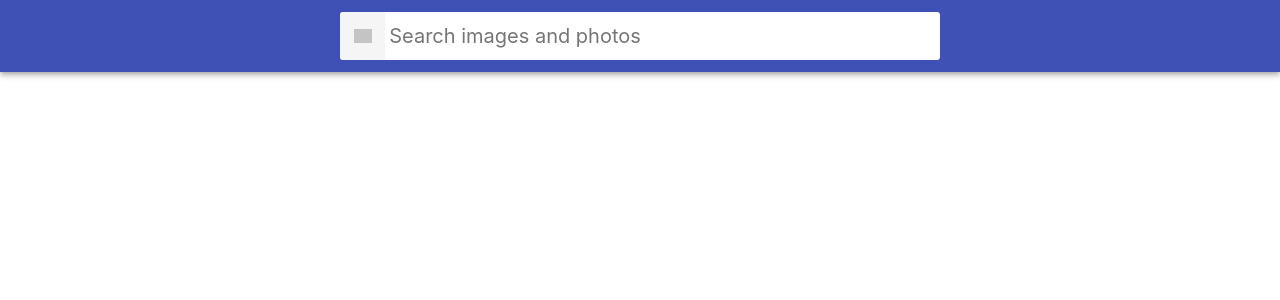
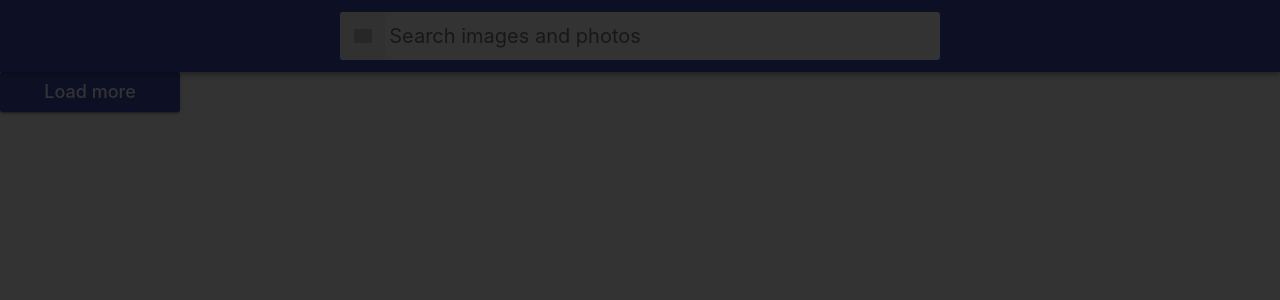
Before and after one commit to Maryna1212/goit-react-hw-03-image-finder, a React (Create React App) app: page / in a window 1280 px wide. Shown: the top 300 px of the page. Built offline with nearby package versions, Linux system fonts and the light colour scheme; grey boxes are pictures that could not be loaded.

Commit message:
add other components

```diff
--- a/src/App.js
+++ b/src/App.js
@@ -1,6 +1,9 @@
 import React, { Component } from 'react';
 import { GlobalStyle } from './components/GlobalStyle';
 import Searchbar from './components/Searchbar/Searchbar';
+import ImageGallery from './components/ImageGallery/ImageGallery';
+import Modal from './components/Modal/Modal';
+import Button from './components/Button/Button';
 
 class App extends Component {
   render() {
@@ -8,6 +11,9 @@ class App extends Component {
       <div>
         <GlobalStyle />
         <Searchbar onClick={this.onSubmit} />
+        <ImageGallery />
+        <Button />
+        <Modal />
       </div>
     );
   }
--- /dev/null
+++ b/src/components/Button/Button.jsx
@@ -0,0 +1,18 @@
+// import PropTypes from 'prop-types';
+import { ButtonLoad } from './Button.styled';
+
+const Button = () => (
+  <div class="container">
+    <ButtonLoad type="button" data-action="load-more">
+      <span
+        class="lds-dual-ring spinner is-hidden"
+        role="status"
+        aria-hidden="true"
+      ></span>
+
+      <span>Load more</span>
+    </ButtonLoad>
+  </div>
+);
+
+export default Button;
--- /dev/null
+++ b/src/components/Button/Button.styled.jsx
@@ -0,0 +1,27 @@
+import styled from 'styled-components';
+
+export const ButtonLoad = styled.button`
+  padding: 8px 16px;
+  border-radius: 2px;
+  background-color: #3f51b5;
+  transition: all 250ms cubic-bezier(0.4, 0, 0.2, 1);
+  text-align: center;
+  display: inline-block;
+  color: #fff;
+  border: 0;
+  text-decoration: none;
+  cursor: pointer;
+  font-family: inherit;
+  font-size: 18px;
+  line-height: 24px;
+  font-style: normal;
+  font-weight: 500;
+  min-width: 180px;
+  box-shadow: 0px 3px 1px -2px rgba(0, 0, 0, 0.2),
+    0px 2px 2px 0px rgba(0, 0, 0, 0.14), 0px 1px 5px 0px rgba(0, 0, 0, 0.12);
+
+  :hover,
+  :focus {
+    background-color: #303f9f;
+  }
+`;
--- /dev/null
+++ b/src/components/Button/index.js
@@ -0,0 +1 @@
+export { default } from './Button';
--- /dev/null
+++ b/src/components/ImageGallery/ImageGallery.jsx
@@ -0,0 +1,17 @@
+// import PropTypes from 'prop-types';
+import ImageGalleryItem from './ImageGalleryItem';
+import { ImageGalleryList } from './ImageGallery.styled';
+
+function ImageGallery() {
+  return (
+    <ImageGalleryList>
+      <ImageGalleryItem />
+    </ImageGalleryList>
+  );
+}
+
+// ImageGallery.propTypes = {
+//         id: PropTypes.number.isRequired,
+// };
+
+export default ImageGallery;
--- /dev/null
+++ b/src/components/ImageGallery/ImageGallery.styled.jsx
@@ -0,0 +1,32 @@
+import styled from 'styled-components';
+
+export const ImageGalleryList = styled.ul`
+  display: grid;
+  max-width: calc(100vw - 48px);
+  grid-template-columns: repeat(auto-fill, minmax(320px, 1fr));
+  grid-gap: 16px;
+  margin-top: 0;
+  margin-bottom: 0;
+  padding: 0;
+  list-style: none;
+  margin-left: auto;
+  margin-right: auto;
+`;
+
+export const ImageGalleryListItem = styled.li`
+  border-radius: 2px;
+  box-shadow: 0px 1px 3px 0px rgba(0, 0, 0, 0.2),
+    0px 1px 1px 0px rgba(0, 0, 0, 0.14), 0px 2px 1px -1px rgba(0, 0, 0, 0.12);
+`;
+
+export const ImageGalleryListItemImage = styled.image`
+  width: 100%;
+  height: 260px;
+  object-fit: cover;
+  transition: transform 250ms cubic-bezier(0.4, 0, 0.2, 1);
+
+  :hover {
+    transform: scale(1.03);
+    cursor: zoom-in;
+  }
+`;
--- /dev/null
+++ b/src/components/ImageGallery/ImageGalleryItem.jsx
@@ -0,0 +1,14 @@
+import {
+  ImageGalleryListItem,
+  ImageGalleryListItemImage,
+} from './ImageGallery.styled';
+
+export default function ImageGalleryItem() {
+  return (
+    <ul>
+      <ImageGalleryListItem>
+        <ImageGalleryListItemImage src="" alt="" />
+      </ImageGalleryListItem>
+    </ul>
+  );
+}
--- /dev/null
+++ b/src/components/ImageGallery/index.js
@@ -0,0 +1 @@
+export { default } from './ImageGallery';
--- /dev/null
+++ b/src/components/Modal/Modal.jsx
@@ -0,0 +1,16 @@
+// import PropTypes from 'prop-types';
+import { ModalContainer, ModalContainerForImage } from './Modal.styled';
+
+const Modal = () => (
+  <ModalContainer>
+    <ModalContainerForImage>
+      <img src="" alt="" />
+    </ModalContainerForImage>
+  </ModalContainer>
+);
+
+export default Modal;
+
+// Modal.propTypes = {
+//   onSubmit: PropTypes.func.isRequired,
+// };
--- /dev/null
+++ b/src/components/Modal/Modal.styled.jsx
@@ -0,0 +1,19 @@
+import styled from 'styled-components';
+
+export const ModalContainer = styled.div`
+  position: fixed;
+  top: 0;
+  left: 0;
+  width: 100vw;
+  height: 100vh;
+  display: flex;
+  justify-content: center;
+  align-items: center;
+  background-color: rgba(0, 0, 0, 0.8);
+  z-index: 1200;
+`;
+
+export const ModalContainerForImage = styled.div`
+  max-width: calc(100vw - 48px);
+  max-height: calc(100vh - 24px);
+`;
--- /dev/null
+++ b/src/components/Modal/index.js
@@ -0,0 +1 @@
+export { default } from './Modal';
```
Also changed, not shown: 1 other file (tests, documents, lock files or other folders).
